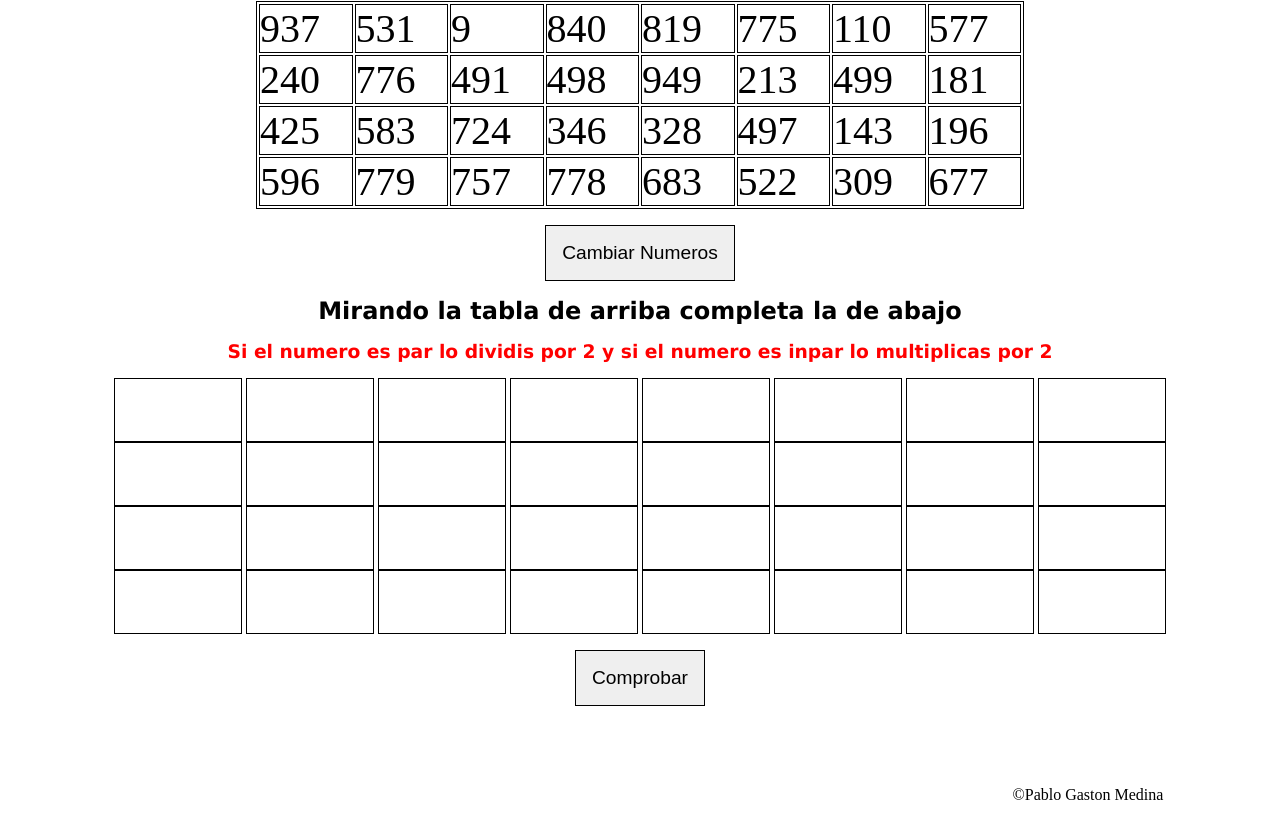
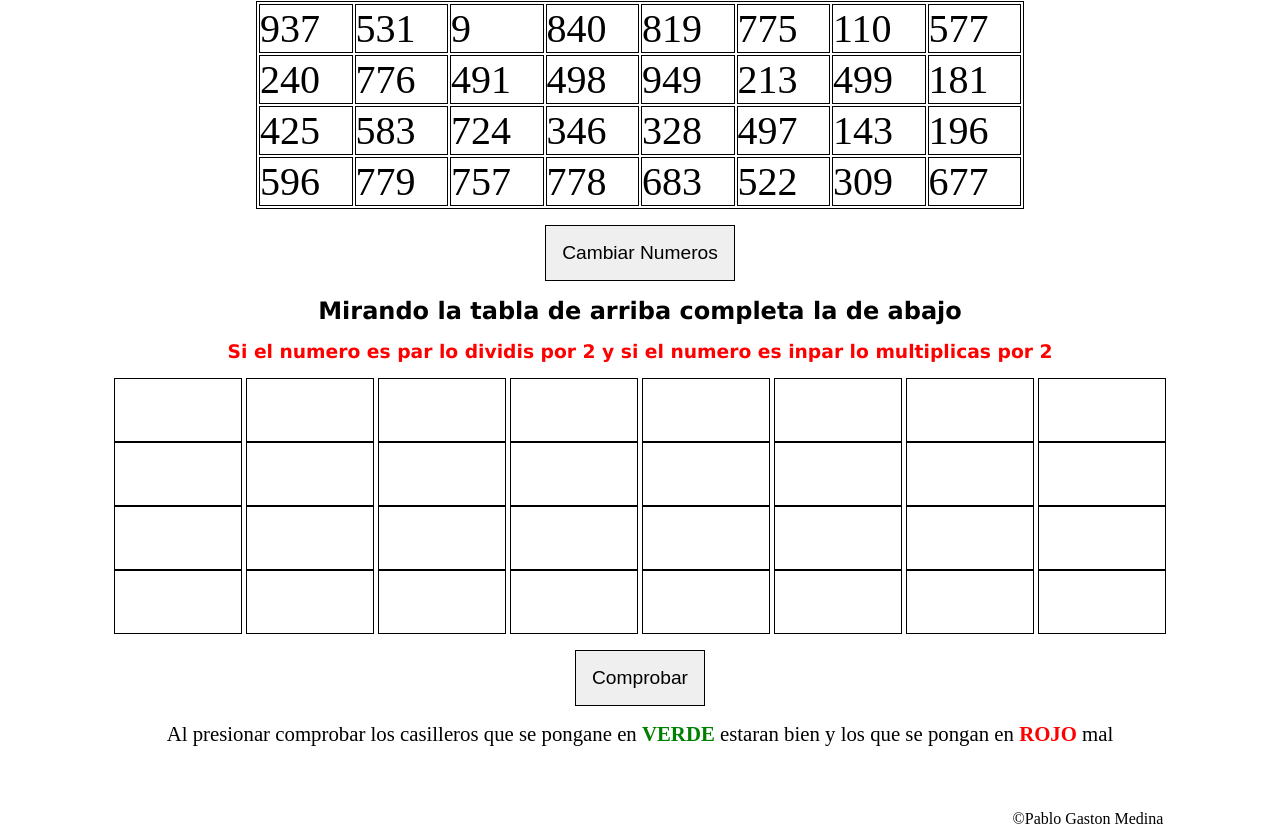
Before and after one commit to PabloGastonMedina/PracticarMat, a plain HTML site: page 1al1000.html in a window 1280 px wide. Shown: the part 95-923 px from the top of the page. Before the commit the page ends 899 px from the top, so only its background shows below. Drawn offline with Linux system fonts and the light colour scheme.

Commit message:
Creacion de ultima aclaracion sobre btn comprobar

```diff
--- a/1al1000.html
+++ b/1al1000.html
@@ -110,6 +110,8 @@
 
     <button class="btn2">Comprobar</button>
 
+    <p class="parrafo_final">Al presionar comprobar los casilleros que se pongane en <span class="verde">VERDE</span> estaran bien y los que se pongan en <span class="rojo">ROJO</span> mal</p>
+
     <footer>©Pablo Gaston Medina</footer>
 </body>
 
```
Also changed, not shown: 1al10000.html (+2 -0 lines), index.html (+2 -0 lines), sumas.html (+2 -0 lines), tablas.html (+2 -0 lines).
